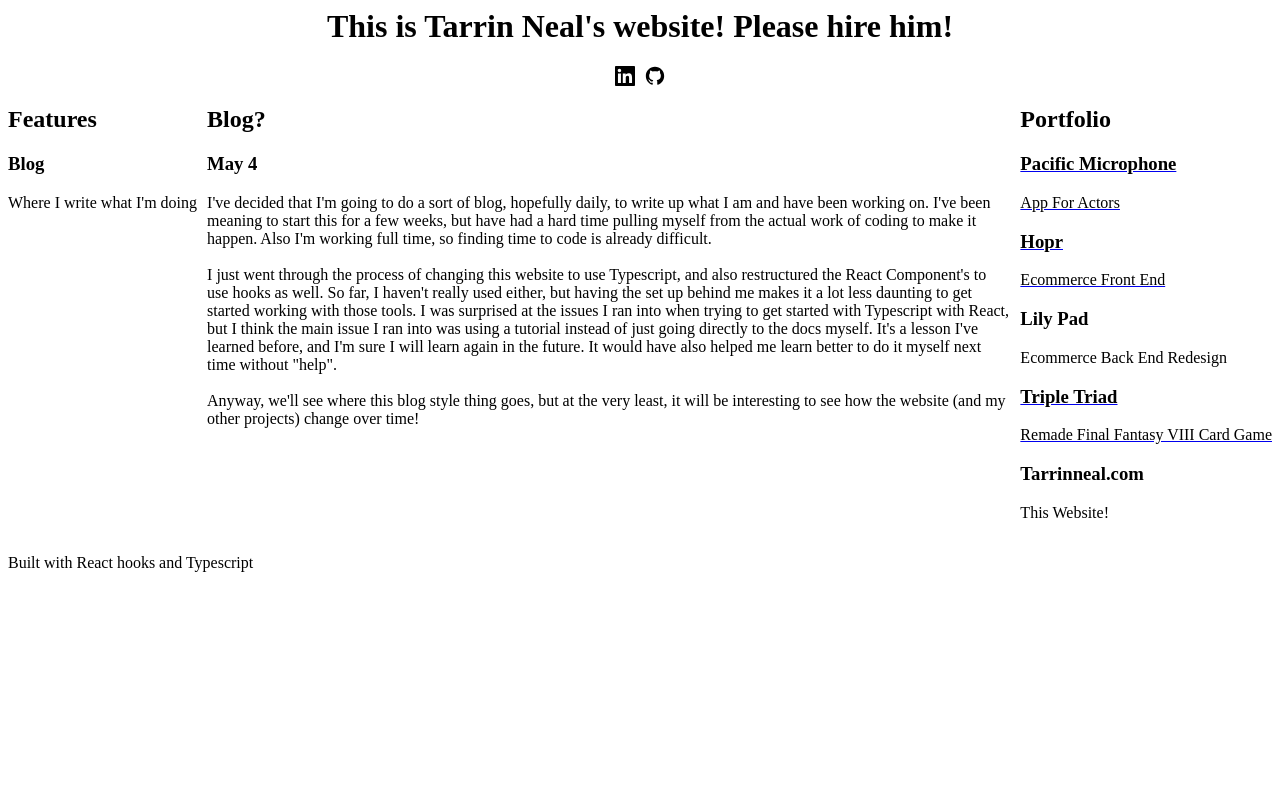
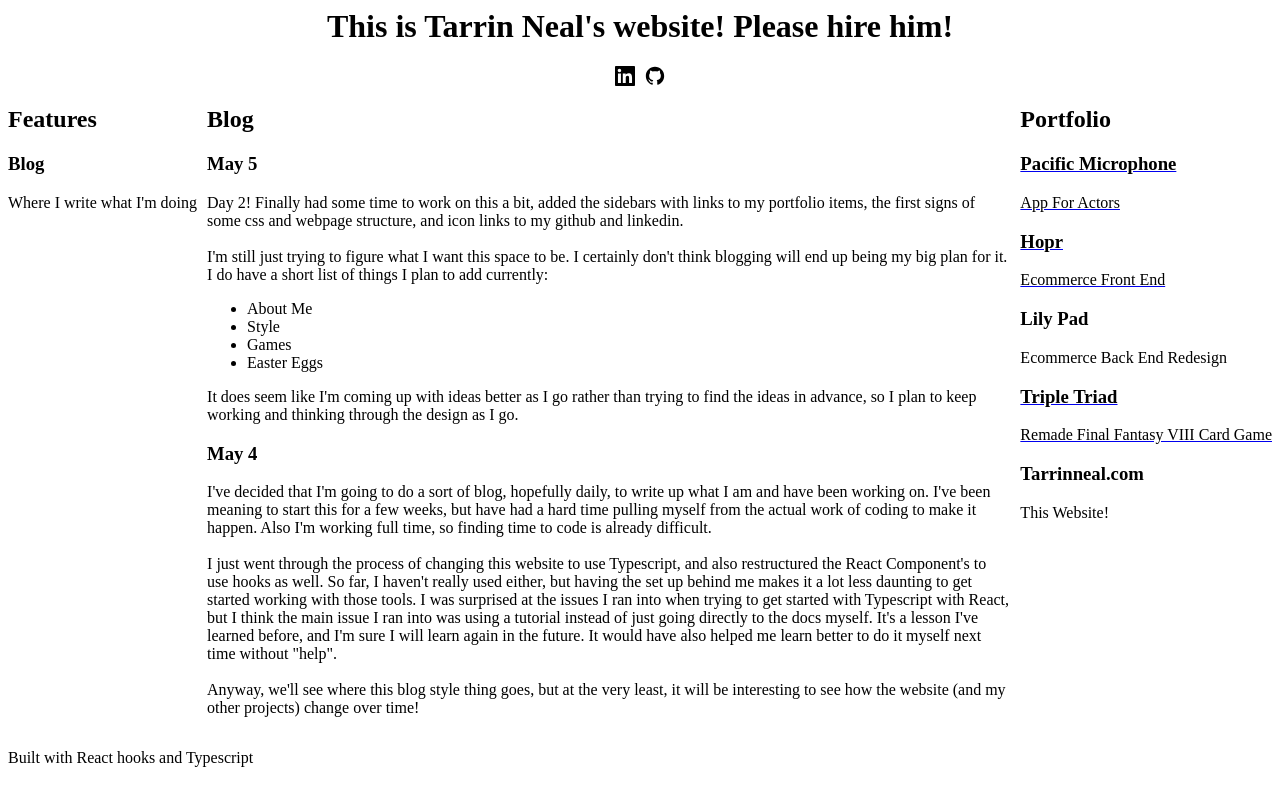
Before and after one commit to tarrinneal/tarrinneal.com, a React app: page / in a window 1280 px wide. Built offline with nearby package versions, Linux system fonts and the light colour scheme.

Commit message:
blog post for May 5th

```diff
--- a/src/components/App.tsx
+++ b/src/components/App.tsx
@@ -9,7 +9,27 @@ export const App = () => (
     <div id='mainBody'>
       <LeftSidebar />
       <div id='blog'>
-        <h2 id='blogHead'>Blog?</h2>
+        <h2 id='blogHead'>Blog</h2>
+        <h3 className='blogDate'>May 5</h3>
+        <p className='blogEntry'>
+          Day 2! Finally had some time to work on this a bit, added the sidebars
+          with links to my portfolio items, the first signs of some css and
+          webpage structure, and icon links to my github and linkedin.
+          <br />
+          <br />
+          I'm still just trying to figure what I want this space to be. I
+          certainly don't think blogging will end up being my big plan for it. I
+          do have a short list of things I plan to add currently:
+          <ul>
+            <li>About Me</li>
+            <li>Style</li>
+            <li>Games</li>
+            <li>Easter Eggs</li>
+          </ul>
+          It does seem like I'm coming up with ideas better as I go rather than
+          trying to find the ideas in advance, so I plan to keep working and
+          thinking through the design as I go.
+        </p>
         <h3 className='blogDate'>May 4</h3>
         <p className='blogEntry'>
           I've decided that I'm going to do a sort of blog, hopefully daily, to
```
Also changed, not shown: public/app/bundle.js.
